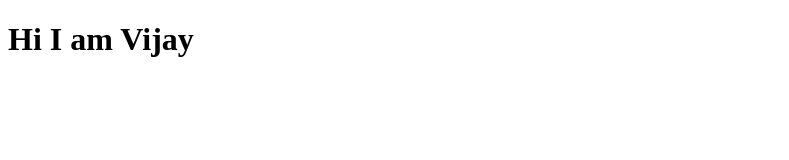
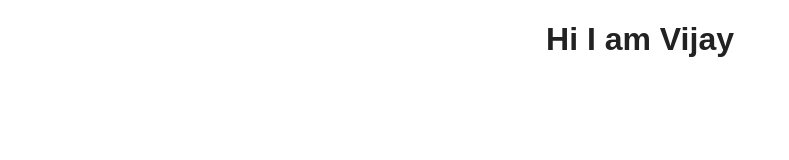
Before and after one commit to vrama628/vrama628.github.io, a plain HTML site: page index.html in a window 1280 px wide. Shown: the whole page, without its empty margins (0-789 px from the left). Drawn offline with Linux system fonts and the light colour scheme.

Commit message:
add some basic styles

```diff
--- /dev/null
+++ b/index.css
@@ -0,0 +1,9 @@
+* {
+    box-sizing: border-box;
+}
+
+html {
+    font-family: sans-serif;
+    color: #222;
+    text-align: center;
+}
--- a/index.html
+++ b/index.html
@@ -4,6 +4,7 @@
     <meta charset="utf-8">
     <meta name="viewport" content="width=device-width,initial-scale=1">
     <title>Hi I am Vijay</title>
+    <link rel="stylesheet" href="index.css">
 </head>
 <body>
     <h1>Hi I am Vijay</h1>
```
